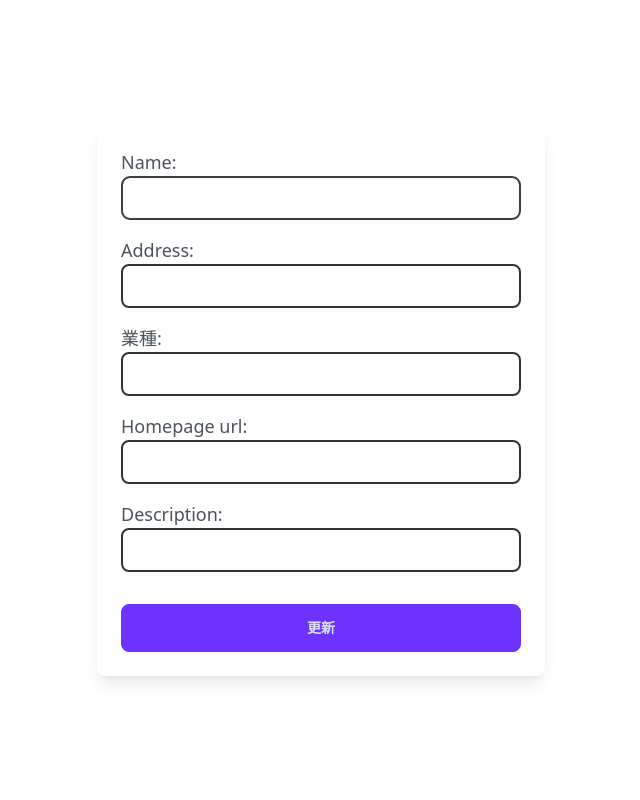
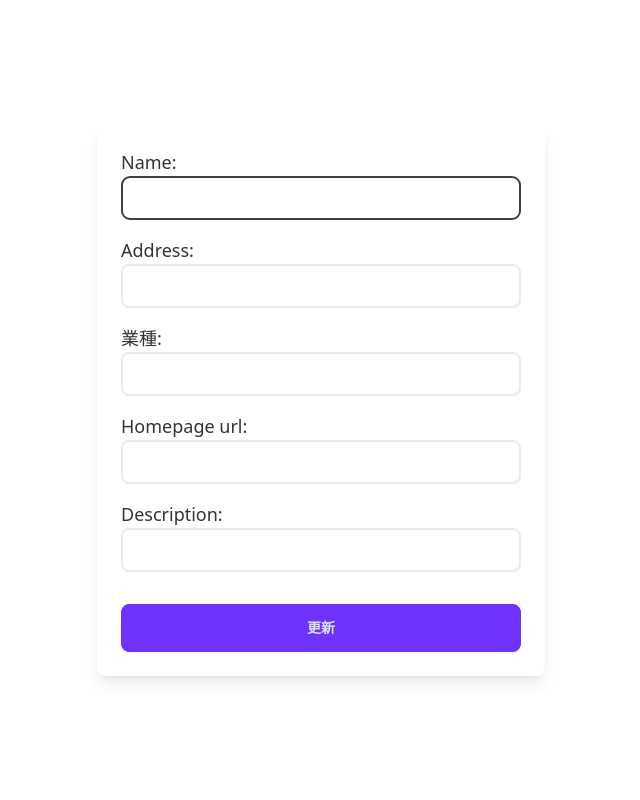
Before and after one commit to Pasta-appreciation/first-repo, a Django app: page /test_update_company/1/ in a window 1280 px wide. Shown: the whole page, without its empty margins (319-959 px from the left). Run offline with Django 3.2, Linux system fonts and the light colour scheme; a user stored in the database is signed in; data comes from the database, SQL or seed files in the repository; style sheets or scripts are compiled from the project's sources; some libraries are stand-ins or nearby versions.

Commit message:
UIの改善

```diff
--- a/project/templates/offering/company_update.html
+++ b/project/templates/offering/company_update.html
@@ -15,12 +15,12 @@
   </head>
   <body class="h-screen w-screen original-gradient">
     <div class="flex justify-center items-center min-h-screen bg-white">
-      <form method="post" class="w-full max-w-md p-6 rounded-lg shadow-lg">
+      <form method="post" class="w-full max-w-md p-6 rounded-lg shadow-lg bg-white">
           {% csrf_token %}
           {% for field in form %}
               <div class="mb-4">
-                <label class="color-black text-lg mb-2" for="{{ field.id_for_label }}">{{ field.label }}:</label>
-                <input class="border-2 border-black bg-white w-full p-2 rounded-lg" type="{{ field.widget_type }}" name="{{ field.name }}" maxlength="150" autofocus required id="{{ field.id_for_label }}" value="">
+                <label class="text-black text-lg mb-2" for="{{ field.id_for_label }}">{{ field.label }}:</label>
+                <input class="border-2 border-black-100 bg-white w-full p-2 rounded-lg" type="{{ field.widget_type }}" name="{{ field.name }}" maxlength="150" autofocus required id="{{ field.id_for_label }}" value="">
               </div>
               {% for error in field.errors %}
                   <p class="text-red-500">{{ error }}</p>
```
Also changed, not shown: project/templates/offering/mypage_offering.html (+15 -12 lines).
